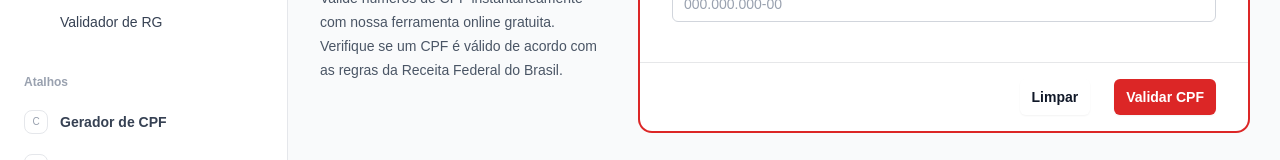
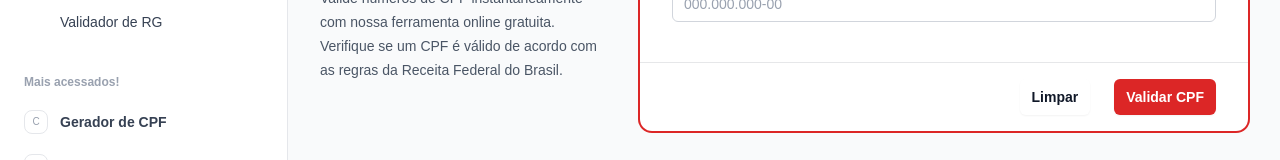
Before and after one commit to TrindadeBRA/tw-tools, a Next.js app: page /validadores/cpf in a window 1280 px wide. Shown: the part 318-478 px from the top of the page. Built offline with nearby package versions, Linux system fonts and the light colour scheme.

Commit message:
chore: sidebar changes

```diff
--- a/src/components/layout/Sidebar.tsx
+++ b/src/components/layout/Sidebar.tsx
@@ -51,12 +51,6 @@ export const navigation: NavItem[] = [
       { name: 'Validador de RG', href: '/validadores/rg' },
     ],
   },
-  // { name: 'Calculadoras', href: '#', icon: CalculatorIcon, current: false },
-  // { name: 'Conversores', icon: CurrencyDollarIcon, current: false, children: [
-  //   { name: 'Conversor de Moedas', href: '#' },
-  //   { name: 'Conversor de Temperatura', href: '#' },
-  //   { name: 'Conversor de Unidades', href: '#' },
-  // ]},
 ]
 const shortcuts = [
   { id: 1, name: 'Gerador de CPF', href: '/geradores/cpf', initial: 'C', current: false },
@@ -194,7 +188,7 @@ export default function Sidebar() {
                       </ul>
                     </li>
                     <li>
-                      <div className="text-xs/6 font-semibold text-gray-400">Atalhos</div>
+                      <div className="text-xs/6 font-semibold text-gray-400">Mais acessados!</div>
                       <ul role="list" className="-mx-2 mt-2 space-y-1">
                         {shortcuts.map((shortcut) => (
                           <li key={shortcut.name}>
@@ -311,7 +305,7 @@ export default function Sidebar() {
                   </ul>
                 </li>
                 <li>
-                  <div className="text-xs/6 font-semibold text-gray-400">Atalhos</div>
+                  <div className="text-xs/6 font-semibold text-gray-400">Mais acessados!</div>
                   <ul role="list" className="-mx-2 mt-2 space-y-1">
                     {shortcuts.map((shortcut) => (
                       <li key={shortcut.name}>
```
